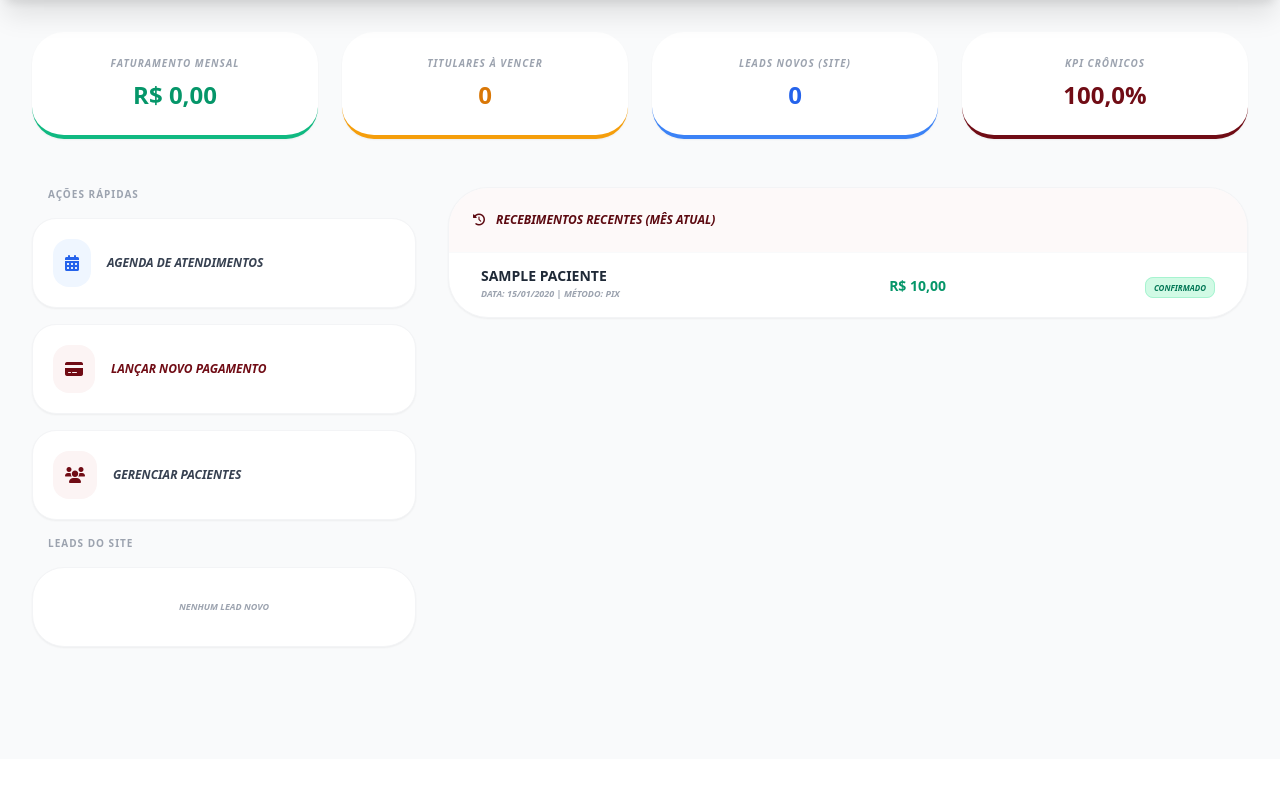
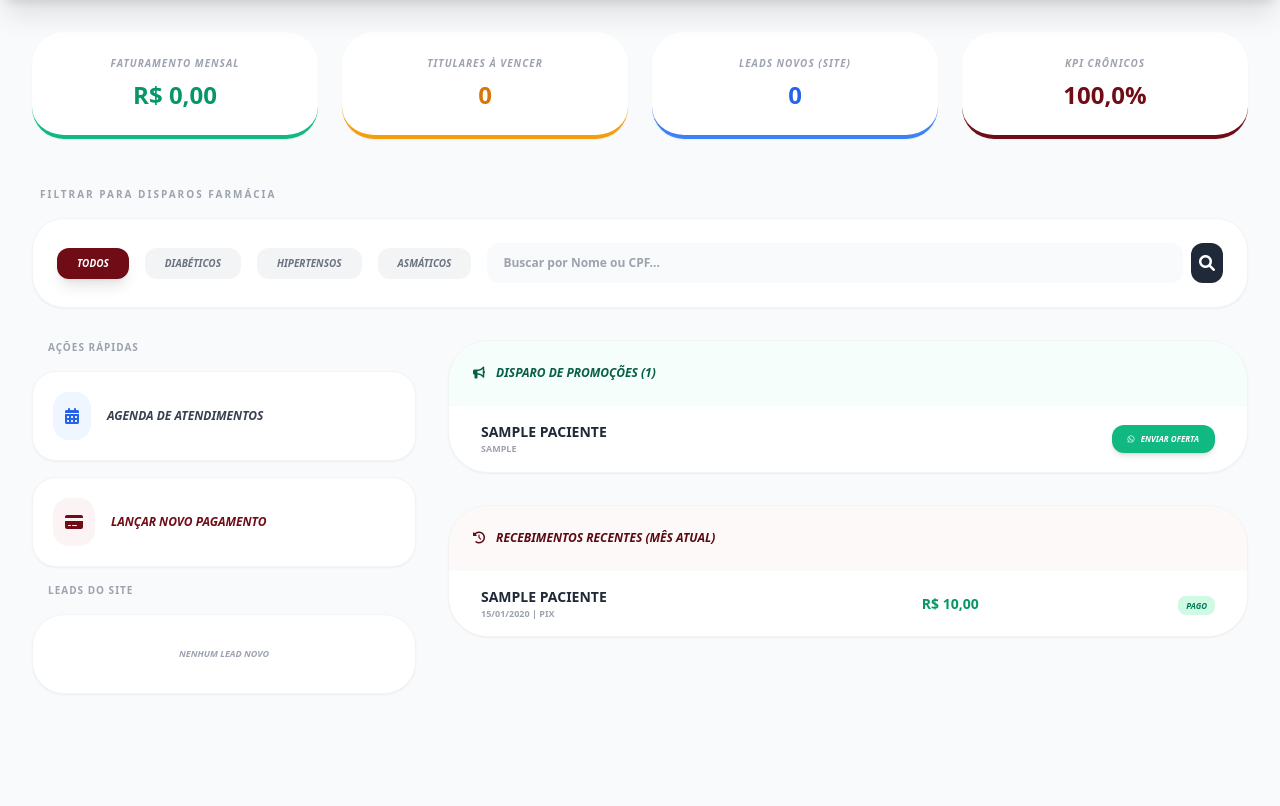
Before and after one commit to OliveiraAntonioFernando/Ultramed_Project, a Django app: page /master-control/ in a window 1280 px wide. Shown: the part 88-894 px from the top of the page. Before the commit the page ends 736 px from the top, so only its background shows below. Run offline with Django 4.2, Linux system fonts and the light colour scheme; a user stored in the database is signed in; tables that the repository leaves empty hold one stand-in row (values such as "Sample post"); some libraries are stand-ins or nearby versions.

Commit message:
Ponto de Recuperação Automático: 2026-02-22 16:00:02

```diff
--- a/core_gestao/templates/master_dashboard.html
+++ b/core_gestao/templates/master_dashboard.html
@@ -44,7 +44,6 @@
         </div>
         {% endif %}
 
-
         <div class="grid grid-cols-1 md:grid-cols-4 gap-6 mb-12">
             <div class="bg-white p-6 rounded-[2rem] border-b-4 border-emerald-500 shadow-sm transition-transform hover:scale-105">
                 <p class="text-[10px] font-black text-gray-400 uppercase italic tracking-widest text-center">Faturamento Mensal</p>
@@ -64,7 +63,23 @@
             </div>
         </div>
 
+        <div class="mb-8">
+            <h3 class="text-[10px] font-black uppercase text-gray-400 tracking-[0.2em] ml-2 mb-4">Filtrar para Disparos Farmácia</h3>
+            <div class="bg-white p-6 rounded-[2rem] border border-gray-100 shadow-sm flex flex-wrap items-center gap-4">
+                <a href="?doenca=" class="px-5 py-2 rounded-xl text-[10px] font-black uppercase italic {% if not doenca_selecionada %}bg-marsala-700 text-white shadow-lg{% else %}bg-gray-100 text-gray-500 hover:bg-gray-200{% endif %} no-underline">Todos</a>
+                <a href="?doenca=DIABETES" class="px-5 py-2 rounded-xl text-[10px] font-black uppercase italic {% if doenca_selecionada == 'DIABETES' %}bg-marsala-700 text-white shadow-lg{% else %}bg-gray-100 text-gray-500 hover:bg-gray-200{% endif %} no-underline">Diabéticos</a>
+                <a href="?doenca=HIPERTENSAO" class="px-5 py-2 rounded-xl text-[10px] font-black uppercase italic {% if doenca_selecionada == 'HIPERTENSAO' %}bg-marsala-700 text-white shadow-lg{% else %}bg-gray-100 text-gray-500 hover:bg-gray-200{% endif %} no-underline">Hipertensos</a>
+                <a href="?doenca=ASMA" class="px-5 py-2 rounded-xl text-[10px] font-black uppercase italic {% if doenca_selecionada == 'ASMA' %}bg-marsala-700 text-white shadow-lg{% else %}bg-gray-100 text-gray-500 hover:bg-gray-200{% endif %} no-underline">Asmáticos</a>
+
+                <form method="GET" class="flex-1 min-w-[200px] flex gap-2">
+                    <input type="text" name="q" placeholder="Buscar por Nome ou CPF..." class="w-full bg-gray-50 border-none rounded-xl px-4 py-2 text-xs font-bold" value="{{ request.GET.q }}">
+                    <button type="submit" class="bg-gray-800 text-white p-2 rounded-xl"><i class="fas fa-search"></i></button>
+                </form>
+            </div>
+        </div>
+
         <div class="grid grid-cols-1 lg:grid-cols-3 gap-8">
+
             <div class="lg:col-span-1 space-y-4">
                 <h4 class="text-[10px] font-black uppercase text-gray-400 ml-4 tracking-widest">Ações Rápidas</h4>
 
@@ -82,13 +97,6 @@
                     <span class="text-xs font-bold uppercase italic text-marsala-700">Lançar Novo Pagamento</span>
                 </a>
 
-                <a href="{% url 'sistema_interno:cliente_list' %}" class="flex items-center gap-4 bg-white p-5 rounded-3xl border border-gray-100 shadow-sm hover:border-marsala-700 transition-all group no-underline">
-                    <div class="bg-marsala-50 p-3 rounded-2xl group-hover:bg-marsala-700 group-hover:text-white text-marsala-700 transition-all">
-                        <i class="fas fa-users"></i>
-                    </div>
-                    <span class="text-xs font-bold uppercase italic text-gray-700 group-hover:text-marsala-700">Gerenciar Pacientes</span>
-                </a>
-
                 <div class="mt-8">
                     <h4 class="text-[10px] font-black uppercase text-gray-400 ml-4 tracking-widest mb-4">Leads do Site</h4>
                     <div class="bg-white rounded-[2rem] border border-gray-100 p-4 space-y-3 shadow-sm">
@@ -101,19 +109,14 @@
                                     {{ lead.interesse }}
                                 </span>
                             </div>
-
                             <div class="flex items-center gap-2">
                                 <a href="https://wa.me/55{{ lead.telefone|cut:' '|cut:'-'|cut:'('|cut:')' }}"
                                    target="_blank"
                                    onclick="atenderLead('{{ lead.id }}')"
-                                   class="bg-emerald-500 hover:bg-emerald-600 text-white w-9 h-9 flex items-center justify-center rounded-xl shadow-md transition-all no-underline"
-                                   title="Atender no WhatsApp">
+                                   class="bg-emerald-500 hover:bg-emerald-600 text-white w-9 h-9 flex items-center justify-center rounded-xl shadow-md transition-all no-underline">
                                     <i class="fab fa-whatsapp text-lg"></i>
                                 </a>
-
-                                <a href="{% url 'sistema_interno:baixar_lead' lead.id %}"
-                                   class="bg-gray-200 hover:bg-red-100 hover:text-red-600 text-gray-500 w-9 h-9 flex items-center justify-center rounded-xl transition-all"
-                                   title="Retirar da lista">
+                                <a href="{% url 'sistema_interno:baixar_lead' lead.id %}" class="bg-gray-200 hover:bg-red-100 hover:text-red-600 text-gray-500 w-9 h-9 flex items-center justify-center rounded-xl transition-all">
                                     <i class="fas fa-trash-alt text-xs"></i>
                                 </a>
                             </div>
@@ -126,6 +129,37 @@
             </div>
 
             <div class="lg:col-span-2 space-y-8">
+
+                <div class="bg-white rounded-[2.5rem] border border-gray-100 shadow-sm overflow-hidden">
+                    <div class="p-6 border-b border-gray-50 bg-emerald-50/50 flex justify-between items-center">
+                        <h3 class="text-xs font-black uppercase italic text-emerald-800">
+                            <i class="fas fa-bullhorn mr-2"></i> Disparo de Promoções ({{ pacientes_lista.count }})
+                        </h3>
+                    </div>
+                    <div class="overflow-x-auto">
+                        <table class="w-full text-left">
+                            <tbody class="divide-y divide-gray-50">
+                                {% for p in pacientes_lista %}
+                                <tr class="hover:bg-gray-50">
+                                    <td class="p-4 pl-8">
+                                        <div class="font-black text-sm uppercase text-gray-800">{{ p.nome_completo }}</div>
+                                        <div class="text-[9px] text-gray-400 font-bold uppercase">{{ p.doencas_cronicas|default:"Titular em Dia" }}</div>
+                                    </td>
+                                    <td class="p-4 text-right pr-8">
+                                        <button onclick="enviarPromocaoFarmacia('{{ p.nome_completo }}', '{{ p.telefone }}', '{{ doenca_selecionada }}')"
+                                                class="bg-emerald-500 text-white px-4 py-2 rounded-xl text-[8px] font-black uppercase italic hover:bg-emerald-600 shadow-md">
+                                            <i class="fab fa-whatsapp mr-1"></i> Enviar Oferta
+                                        </button>
+                                    </td>
+                                </tr>
+                                {% empty %}
+                                <tr><td class="p-10 text-center text-gray-300 font-black uppercase italic text-[10px]">Nenhum paciente no filtro selecionado.</td></tr>
+                                {% endfor %}
+                            </tbody>
+                        </table>
+                    </div>
+                </div>
+
                 <div class="bg-white rounded-[2.5rem] border border-gray-100 shadow-sm overflow-hidden">
                     <div class="p-6 border-b border-gray-50 bg-marsala-50/50 flex justify-between items-center">
                         <h3 class="text-xs font-black uppercase italic text-marsala-800">
@@ -133,23 +167,21 @@
                         </h3>
                     </div>
                     <div class="overflow-x-auto">
-                        <table class="w-full text-left border-collapse">
+                        <table class="w-full text-left">
                             <tbody class="divide-y divide-gray-50">
                                 {% for b in boletos_recentes %}
-                                <tr class="hover:bg-gray-50 transition-colors">
+                                <tr class="hover:bg-gray-50">
                                     <td class="p-4 pl-8">
-                                        <div class="font-black text-sm uppercase text-gray-800 leading-none">{{ b.paciente.nome_completo }}</div>
-                                        <div class="text-[9px] text-gray-400 font-bold uppercase italic mt-1">Data: {{ b.data_pagamento|date:"d/m/Y" }} | Método: {{ b.metodo_pagamento }}</div>
+                                        <div class="font-black text-sm uppercase text-gray-800">{{ b.paciente.nome_completo }}</div>
+                                        <div class="text-[9px] text-gray-400 font-bold uppercase">{{ b.data_pagamento|date:"d/m/Y" }} | {{ b.metodo_pagamento }}</div>
                                     </td>
                                     <td class="p-4 text-center">
                                         <span class="text-sm font-black text-emerald-600">R$ {{ b.valor }}</span>
                                     </td>
                                     <td class="p-4 text-right pr-8">
-                                        <span class="text-[8px] font-black bg-emerald-100 text-emerald-700 px-2 py-1 rounded-lg uppercase italic border border-emerald-200">Confirmado</span>
+                                        <span class="text-[8px] font-black bg-emerald-100 text-emerald-700 px-2 py-1 rounded-lg uppercase italic">Pago</span>
                                     </td>
                                 </tr>
-                                {% empty %}
-                                <tr><td colspan="3" class="p-10 text-center text-gray-300 font-black uppercase italic text-[10px] tracking-widest">Nenhum pagamento registrado.</td></tr>
                                 {% endfor %}
                             </tbody>
                         </table>
@@ -162,15 +194,22 @@
 
 <script>
 function atenderLead(leadId) {
-    // Dispara a baixa do lead no banco em segundo plano
     fetch(`/leads/baixar/${leadId}/`)
-        .then(() => {
-            // Recarrega a página após 1 segundo para atualizar a lista visual
-            setTimeout(() => {
-                window.location.reload();
-            }, 1000);
-        })
-        .catch(err => console.error("Erro ao processar baixa:", err));
+        .then(() => { setTimeout(() => { window.location.reload(); }, 1000); });
+}
+
+function enviarPromocaoFarmacia(nome, telefone, doenca) {
+    let saudacao = `Olá ${nome}! Vimos que você faz parte do nosso grupo de cuidados especializados na Ultramed.`;
+    let oferta = "A Farmácia Ultramed está com descontos de até 30% em toda a linha de medicamentos hoje!";
+
+    if (doenca === 'DIABETES') {
+        oferta = "Temos ofertas exclusivas em Insulinas e medidores de glicose na Farmácia Ultramed para você esta semana!";
+    } else if (doenca === 'HIPERTENSAO') {
+        oferta = "Sua saúde cardiovascular é prioridade! Confira os descontos em anti-hipertensivos na Farmácia Ultramed.";
+    }
+
+    const mensagem = encodeURIComponent(`${saudacao}\n\n${oferta}\n\nBasta apresentar sua carteirinha digital do painel!`);
+    window.open(`https://wa.me/55${telefone.replace(/\D/g,'')}?text=${mensagem}`, '_blank');
 }
 </script>
 {% endblock %}
--- a/core_gestao/views.py
+++ b/core_gestao/views.py
@@ -5,7 +5,7 @@ from django.http import JsonResponse, HttpResponse
 from django.views.decorators.csrf import csrf_exempt
 from django.db.models import Sum, Q, Avg, Count
 from django.utils import timezone
-from datetime import timedelta
+from datetime import timedelta, date
 from django.contrib import messages
 from django.conf import settings
 import mercadopago
@@ -304,34 +304,64 @@ def agenda_view(request):
     return render(request, 'agenda.html', {'agendamentos': agendamentos})
 
 # =================================================================
-# 5. PAINÉIS
+# 5. PAINÉIS (MASTER DASHBOARD ATUALIZADO COM BI E CRM)
 # =================================================================
 
 @login_required
 def master_dashboard(request):
     hoje = timezone.now().date()
-    alertas = Paciente.objects.filter(vencimento_plano__range=[hoje, hoje + timedelta(days=30)], is_titular=True)
 
+    # 1. Filtros de CRM e Doenças Crônicas
+    doenca_filtro = request.GET.get('doenca')
+    q_busca = request.GET.get('q', '')
+
+    pacientes_lista = Paciente.objects.filter(is_titular=True)
+
+    if doenca_filtro:
+        pacientes_lista = pacientes_lista.filter(doencas_cronicas__icontains=doenca_filtro)
+
+    if q_busca:
+        pacientes_lista = pacientes_lista.filter(
+            Q(nome_completo__icontains=q_busca) | Q(cpf__icontains=q_busca)
+        )
+
+    # 2. Dados Financeiros do Mês
     pago = Fatura.objects.filter(
         status='PAGO',
         data_pagamento__month=timezone.now().month,
         data_pagamento__year=timezone.now().year
     ).aggregate(Sum('valor'))['valor__sum'] or 0
 
-    # Busca todos os leads pendentes (incluindo renovações)
+    # 3. Alertas e Leads
+    alertas = Paciente.objects.filter(vencimento_plano__range=[hoje, hoje + timedelta(days=30)], is_titular=True)
     leads = LeadSite.objects.filter(atendido=False).order_by('-id')
 
+    # 4. Estatísticas Gerais e BI
     total_pacientes = Paciente.objects.count()
     total_cronicos = Paciente.objects.filter(is_cronico=True).count()
     porcentagem_cronicos = round((total_cronicos / total_pacientes * 100), 1) if total_pacientes > 0 else 0
 
+    stats_doencas = {
+        'Diabetes': Paciente.objects.filter(doencas_cronicas__icontains='DIABETES').count(),
+        'Hipertensão': Paciente.objects.filter(doencas_cronicas__icontains='HIPERTENSAO').count(),
+        'Asma': Paciente.objects.filter(doencas_cronicas__icontains='ASMA').count(),
+        'Outros': Paciente.objects.filter(is_cronico=True).exclude(
+            Q(doencas_cronicas__icontains='DIABETES') |
+            Q(doencas_cronicas__icontains='HIPERTENSAO') |
+            Q(doencas_cronicas__icontains='ASMA')
+        ).count()
+    }
+
     return render(request, 'master_dashboard.html', {
+        'pacientes_lista': pacientes_lista,
+        'doenca_selecionada': doenca_filtro,
         'faturamento_total': pago,
         'leads_recentes': leads,
         'pacientes_vencendo': alertas,
         'boletos_recentes': Fatura.objects.filter(status='PAGO').order_by('-id')[:10],
         'total_cronicos': total_cronicos,
-        'porcentagem_cronicos': porcentagem_cronicos
+        'porcentagem_cronicos': porcentagem_cronicos,
+        'stats_doencas': stats_doencas
     })
 
 @login_required
@@ -352,8 +382,16 @@ def painel_medico(request):
 @login_required
 def painel_paciente(request):
     paciente = get_object_or_404(Paciente, cpf=request.user.username)
+    hoje = timezone.now().date()
+
+    # Lógica de gatilho visual para o cartão (vencimento próximo < 10 dias)
+    is_vencendo_ou_vencido = False
+    if paciente.vencimento_plano:
+        is_vencendo_ou_vencido = paciente.vencimento_plano <= (hoje + timedelta(days=10))
+
     context = {
         'paciente': paciente,
+        'is_vencendo_ou_vencido': is_vencendo_ou_vencido,
         'exames': Exame.objects.filter(paciente=paciente).order_by('-data_solicitacao'),
         'receitas': Receita.objects.filter(paciente=paciente).order_by('-data_emissao'),
         'consultas': Agenda.objects.filter(paciente=paciente).order_by('-data', '-hora'),
@@ -374,7 +412,6 @@ def baixar_lead(request, lead_id):
 @login_required
 @csrf_exempt
 def solicitar_renovacao_api(request):
-    """ Cria um lead de renovação. Vincula pelo CPF do login. """
     try:
         paciente = Paciente.objects.get(cpf=request.user.username)
         LeadSite.objects.create(
@@ -473,7 +510,6 @@ def prontuario_view(request, paciente_id):
         Agenda.objects.filter(paciente=p, data=timezone.now().date(), status='CHEGOU').update(status='FINALIZADO')
         return redirect('sistema_interno:painel_medico')
 
-    # CORREÇÃO AQUI: faltava referenciar o paciente no filtro de histórico
     hist = Prontuario.objects.filter(paciente=p).order_by('-data_atendimento')
     exames = Exame.objects.filter(paciente=p).order_by('-id')
     return render(request, 'prontuario.html', {'paciente': p, 'historico': hist, 'exames': exames})
```
Also changed, not shown: 1 other file.
